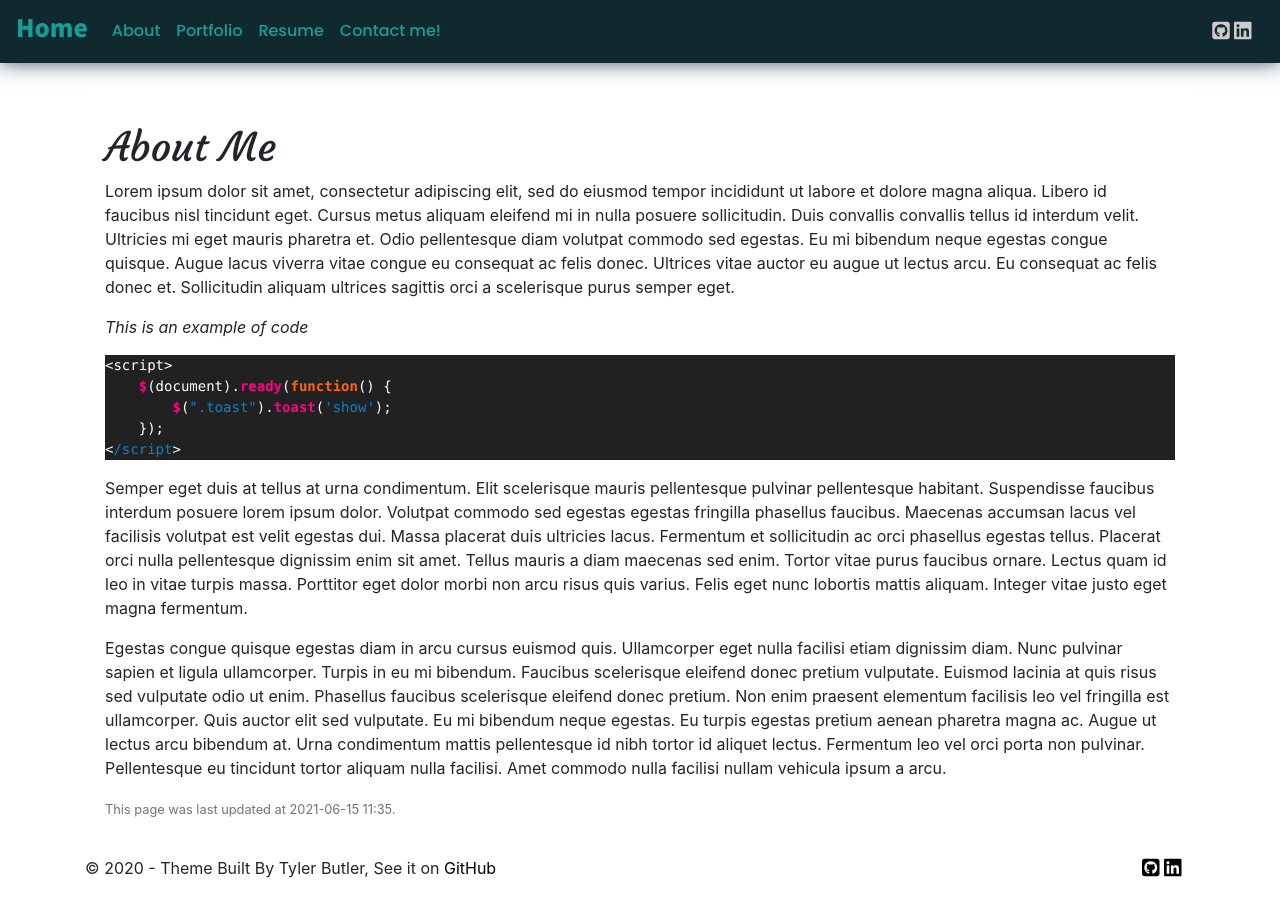
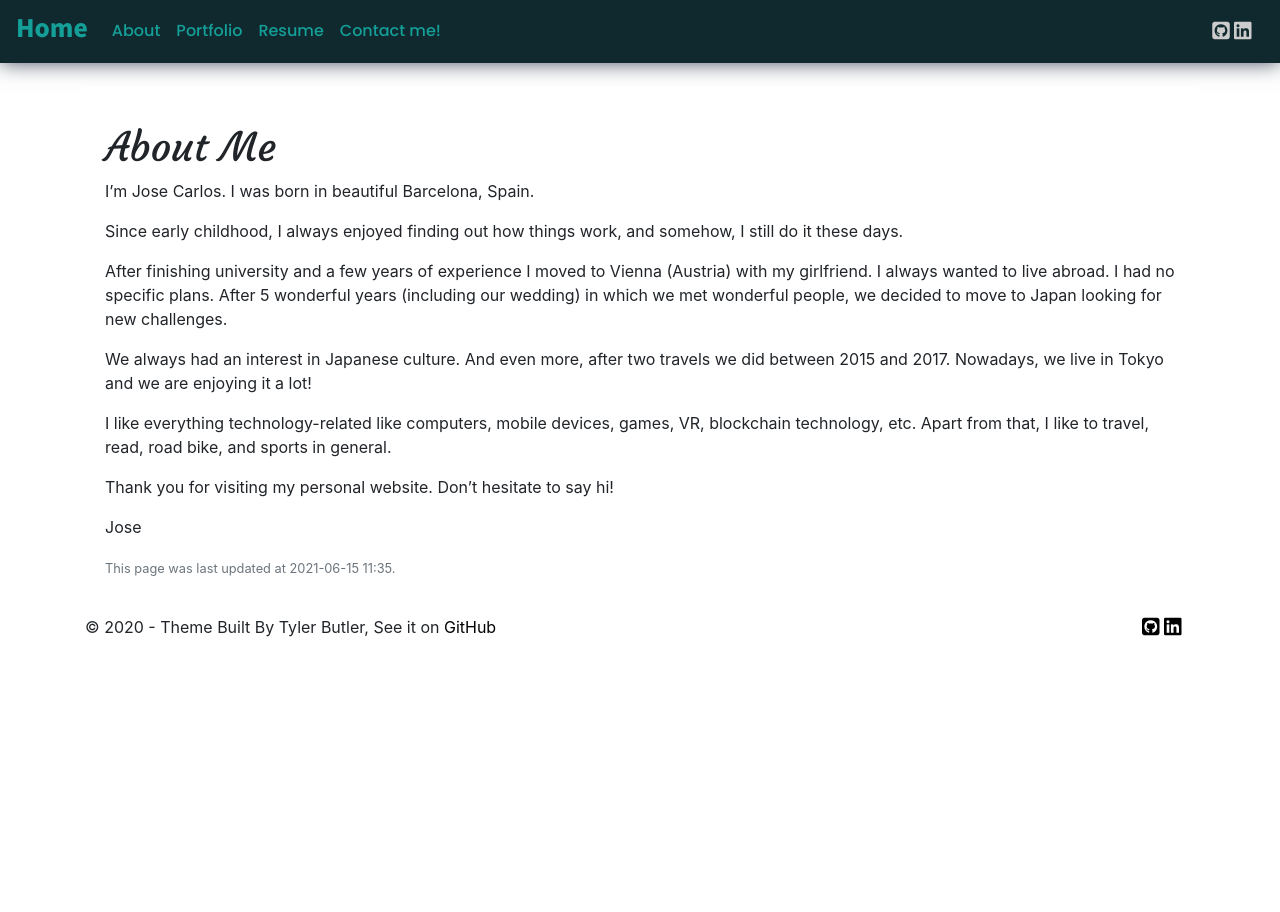
Before and after one commit to josecyn/josecyn.github.io, a Jekyll site: the page built from pages/about.md, in a window 1280 px wide. Built offline with Jekyll 4.4.1, drawn with Linux system fonts in a browser that asks for light colours; nearby versions of some CDN libraries; comment, search, counter and statistics services are not loaded.

Commit message:
English correction + about me section

````diff
--- a/pages/about.md
+++ b/pages/about.md
@@ -4,23 +4,25 @@ permalink: /about.html
 title: About Me
 description: Get to know what I'm up too
 header-img:
-last-updated: 2020-10-30 5:55 PM
+last-updated: 2021-15-30 7:15 PM
 ---
 
 <h1 class="mx-auto" style="font-family:Courgette;">{{ page.title }}</h1>
 
-Lorem ipsum dolor sit amet, consectetur adipiscing elit, sed do eiusmod tempor incididunt ut labore et dolore magna aliqua. Libero id faucibus nisl tincidunt eget. Cursus metus aliquam eleifend mi in nulla posuere sollicitudin. Duis convallis convallis tellus id interdum velit. Ultricies mi eget mauris pharetra et. Odio pellentesque diam volutpat commodo sed egestas. Eu mi bibendum neque egestas congue quisque. Augue lacus viverra vitae congue eu consequat ac felis donec. Ultrices vitae auctor eu augue ut lectus arcu. Eu consequat ac felis donec et. Sollicitudin aliquam ultrices sagittis orci a scelerisque purus semper eget.
+I'm Jose Carlos. I was born in beautiful Barcelona, Spain.
 
+Since early childhood, I always enjoyed finding out how things work, and somehow, I still do it these days.
 
-*This is an example of code*
-```js
-<script>
-    $(document).ready(function() {
-        $(".toast").toast('show');
-    });
-</script>
-```
+After finishing university and a few years of experience I moved to Vienna (Austria) with my girlfriend.
+I always wanted to live abroad. I had no specific plans. After 5 wonderful years (including our wedding)
+in which we met wonderful people, we decided to move to Japan looking for new challenges.
 
-Semper eget duis at tellus at urna condimentum. Elit scelerisque mauris pellentesque pulvinar pellentesque habitant. Suspendisse faucibus interdum posuere lorem ipsum dolor. Volutpat commodo sed egestas egestas fringilla phasellus faucibus. Maecenas accumsan lacus vel facilisis volutpat est velit egestas dui. Massa placerat duis ultricies lacus. Fermentum et sollicitudin ac orci phasellus egestas tellus. Placerat orci nulla pellentesque dignissim enim sit amet. Tellus mauris a diam maecenas sed enim. Tortor vitae purus faucibus ornare. Lectus quam id leo in vitae turpis massa. Porttitor eget dolor morbi non arcu risus quis varius. Felis eget nunc lobortis mattis aliquam. Integer vitae justo eget magna fermentum.
+We always had an interest in Japanese culture. And even more, after two travels we did between 2015 and 2017.
+Nowadays, we live in Tokyo and we are enjoying it a lot!
 
-Egestas congue quisque egestas diam in arcu cursus euismod quis. Ullamcorper eget nulla facilisi etiam dignissim diam. Nunc pulvinar sapien et ligula ullamcorper. Turpis in eu mi bibendum. Faucibus scelerisque eleifend donec pretium vulputate. Euismod lacinia at quis risus sed vulputate odio ut enim. Phasellus faucibus scelerisque eleifend donec pretium. Non enim praesent elementum facilisis leo vel fringilla est ullamcorper. Quis auctor elit sed vulputate. Eu mi bibendum neque egestas. Eu turpis egestas pretium aenean pharetra magna ac. Augue ut lectus arcu bibendum at. Urna condimentum mattis pellentesque id nibh tortor id aliquet lectus. Fermentum leo vel orci porta non pulvinar. Pellentesque eu tincidunt tortor aliquam nulla facilisi. Amet commodo nulla facilisi nullam vehicula ipsum a arcu.
+I like everything technology-related like computers, mobile devices, games, VR, blockchain technology, etc.
+Apart from that, I like to travel, read, road bike, and sports in general.
+
+Thank you for visiting my personal website. Don't hesitate to say hi!
+
+Jose
````
Also changed, not shown: _data/cert_awards.yml (+5 -9 lines), _data/references.yml (+9 -9 lines), index.md (+6 -2 lines).
